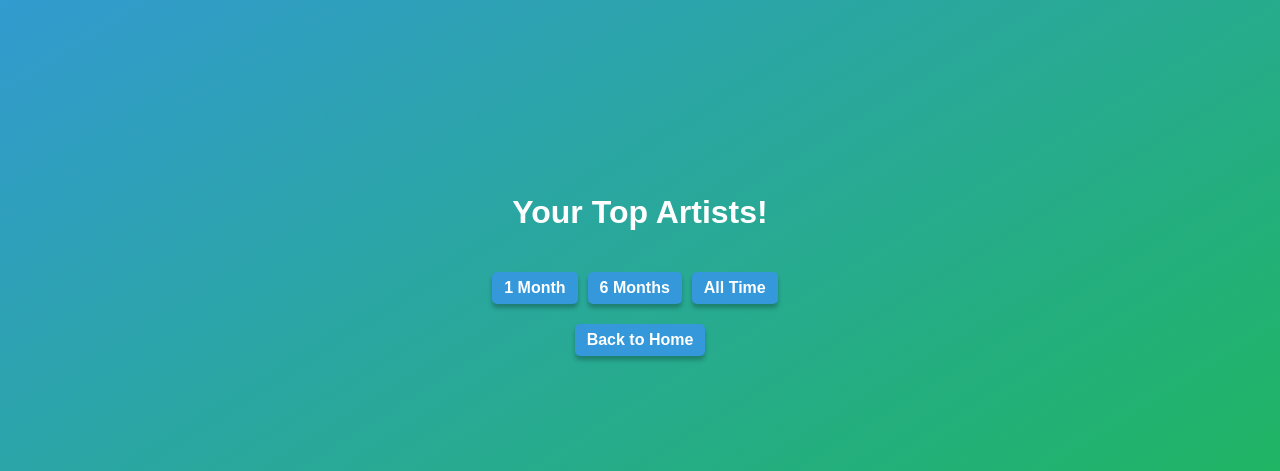
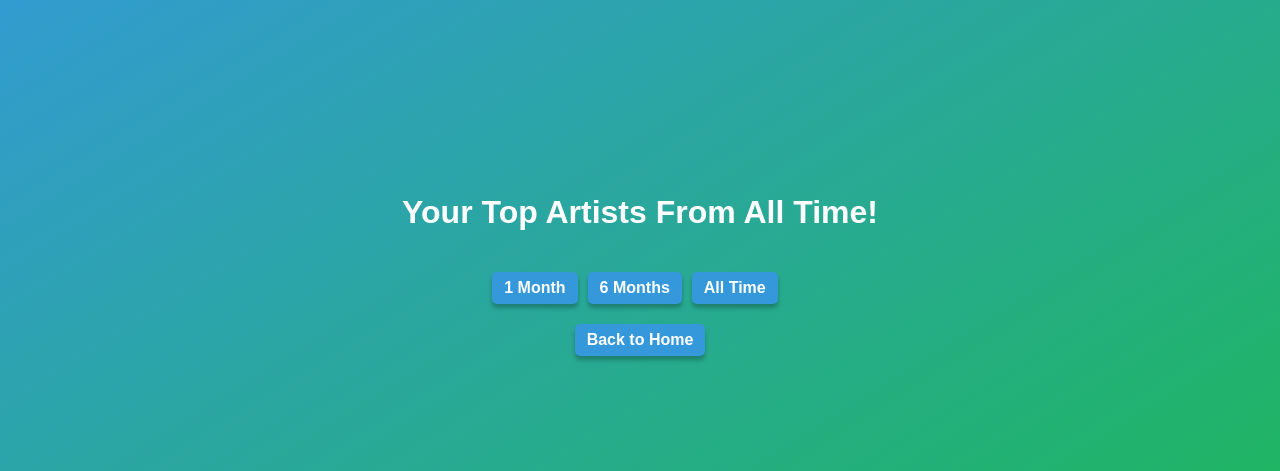
Before and after one commit to Austin-Metke/CST205-Final-Project, a Flask app: template templates/top_artists.html in a window 1280 px wide. Shown: the part 136-607 px from the top of the page. Run offline with Flask 3, Linux system fonts and the light colour scheme; the template is opened without the code that fills it, so the values that code supplies are empty.

Commit message:
Display time period on top of top artists page

```diff
--- a/app.py
+++ b/app.py
@@ -142,7 +142,7 @@ def view_playlists():
 def top_artists(time_range='medium_term'):
     if isLoggedIn():
         artists = get_artists(time_range)
-        return render_template('top_artists.html', top_artists=enumerate(artists, start=1))
+        return render_template('top_artists.html', top_artists=enumerate(artists, start=1), time_range=time_range)
     return redirect(url_for('index'))
 
 
--- a/templates/top_artists.html
+++ b/templates/top_artists.html
@@ -11,7 +11,15 @@
 </head>
 
 <header>
-    <h1>Your Top Artists!</h1>
+
+    {% if time_range == 'short_term' %}
+    <h1>Your Top Artists From The Past Month!</h1>
+    {% elif time_range == 'medium_term' %}
+    <h1>Your Top Artists From the Past 6 Months!</h1>
+    {% else %}
+    <h1>Your Top Artists From All Time!</h1>
+    {% endif %}
+
 </header>
 
 <body>
```
